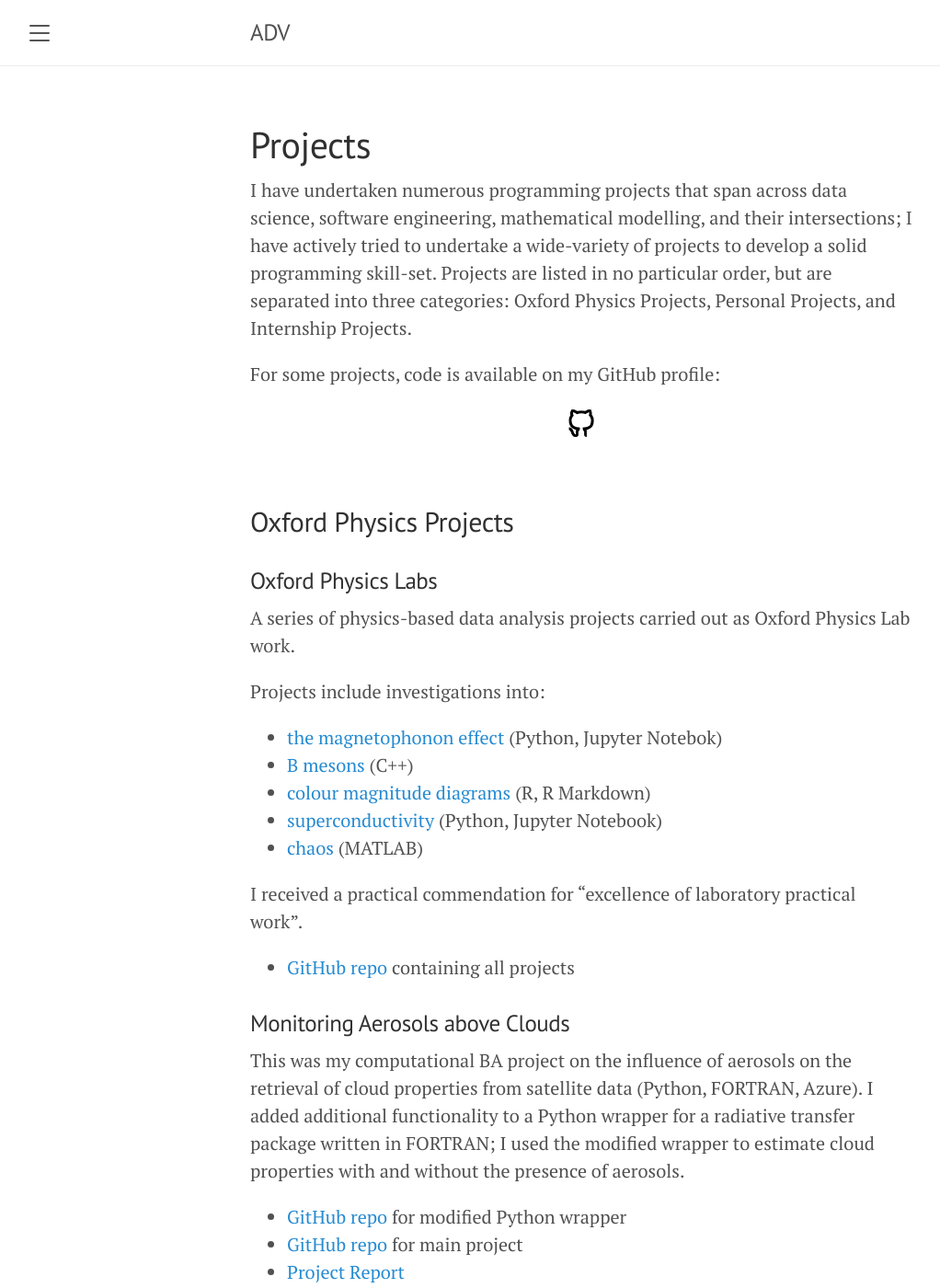
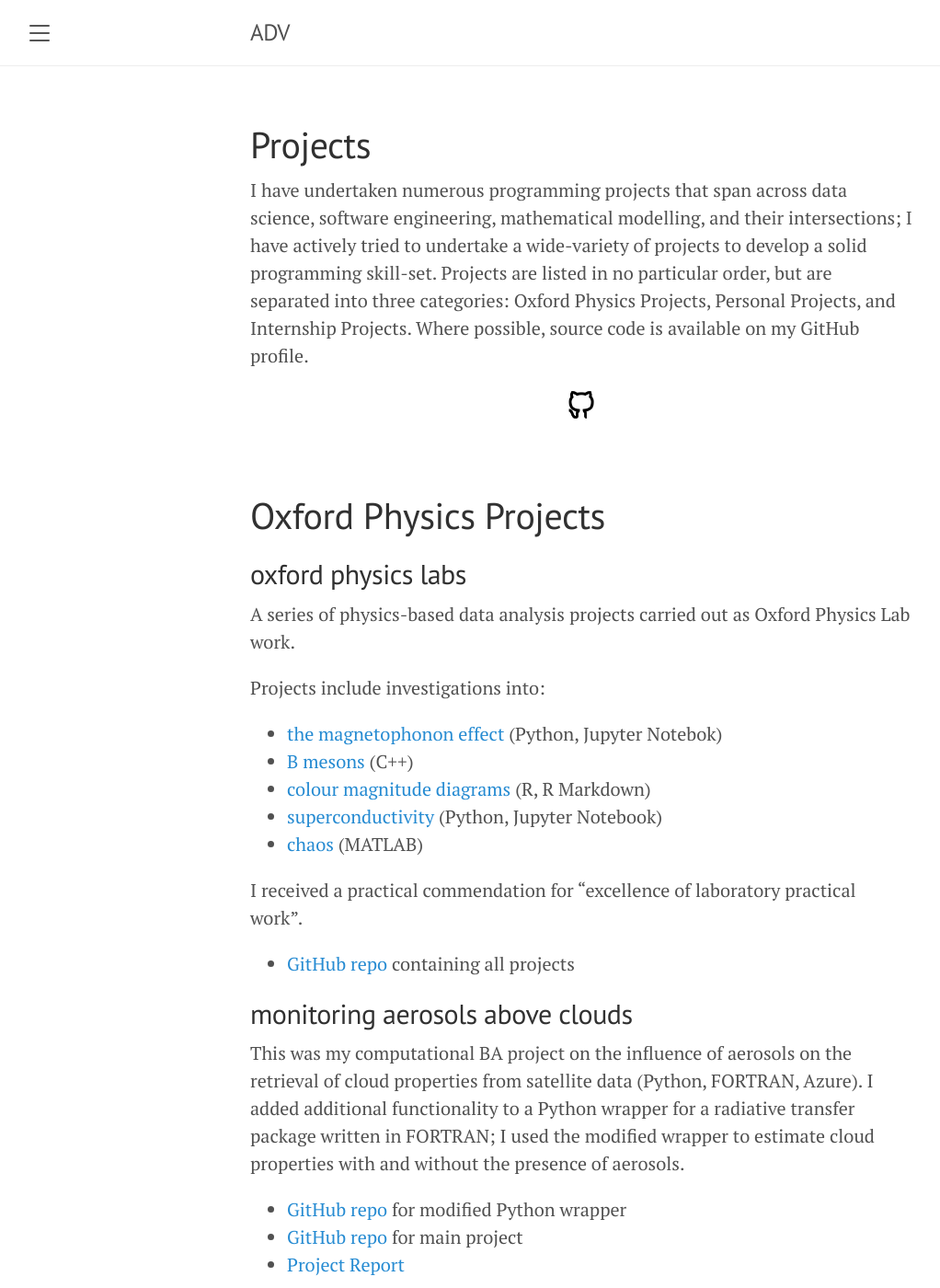
Before and after one commit to a5v/personal-website, a Jekyll site: the page built from projects.markdown, in a window 1280 px wide and 1400 px high. Shown: the whole window at 92% size, without its empty margins (8-1030 px from the left). Built offline with Jekyll 4.4.1, drawn with Linux system fonts in a browser that asks for light colours; some of the changed text lies outside the part shown.

Commit message:
reformat projects page

```diff
--- a/projects.markdown
+++ b/projects.markdown
@@ -4,9 +4,7 @@ title: Projects
 permalink: /projects/
 ---
 
-I have undertaken numerous programming projects that span across data science, software engineering, mathematical modelling, and their intersections; I have actively tried to undertake a wide-variety of projects to develop a solid programming skill-set. Projects are listed in no particular order, but are separated into three categories: Oxford Physics Projects, Personal Projects, and Internship Projects.
-
-For some projects, code is available on my GitHub profile:
+I have undertaken numerous programming projects that span across data science, software engineering, mathematical modelling, and their intersections; I have actively tried to undertake a wide-variety of projects to develop a solid programming skill-set. Projects are listed in no particular order, but are separated into three categories: Oxford Physics Projects, Personal Projects, and Internship Projects. Where possible, source code is available on my GitHub profile.
 
 <center>
   <div style="width:5%;text-align:center;">
@@ -16,9 +14,9 @@ For some projects, code is available on my GitHub profile:
 
 <br>
 
-## Oxford Physics Projects
+# Oxford Physics Projects
 
-### Oxford Physics Labs
+## oxford physics labs
 
 A series of physics-based data analysis projects carried out as Oxford Physics Lab work.
 
@@ -33,7 +31,7 @@ I received a practical commendation for "excellence of laboratory practical work
 
 - [GitHub repo](https://github.com/a5v/oxford-physics-labs) containing all projects
 
-### Monitoring Aerosols above Clouds
+## monitoring aerosols above clouds
 
 This was my computational BA project on the influence of aerosols on the retrieval of cloud properties from satellite data (Python, FORTRAN, Azure). I added additional functionality to a Python wrapper for a radiative transfer package written in FORTRAN; I used the modified wrapper to estimate cloud properties with and without the presence of aerosols.
 
@@ -41,7 +39,7 @@ This was my computational BA project on the influence of aerosols on the retriev
 - [GitHub repo](https://github.com/a5v/aerosols-above-clouds) for main project
 - [Project Report](https://a5v.github.io/personal-website/assets/files/B8_report.pdf)
 
-### The Drivers of Peak Warming
+## the drivers of peak warming
 
 This is my Masters project where I am carrying out an integrated modelling of the climate and the economy. I have developed a novel iterative mathematical model of interactions between the climate and the economy (Python); I am exploring the impact of key assumptions in a benefit-cost maximisation approach to climate policy on the peak warming achieved and social cost of carbon (Jupyter Notebook). My project is being supervised by Professor Hannah Christensen, Professor Myles Allen, and Stuart Jenkins.
 
@@ -49,9 +47,9 @@ This is my Masters project where I am carrying out an integrated modelling of th
 
 <br>
 
-## Personal Projects
+# Personal Projects
 
-### Jane Street Market Prediction
+## jane street market prediction
 
 This is a Kaggle competition, where I decided to apply deep learning techniques that I learnt through online resources. I built a neural network, with TensorFlow backend, that predicts whether a stock market trade should be executed from a set of anonymised features (Python, Keras, Pandas). I was awarded a [bronze medal](https://www.kaggle.com/maxpower742) in the Kaggle competition.
 
@@ -60,11 +58,11 @@ This is a Kaggle competition, where I decided to apply deep learning techniques
 >
 > -- <cite> Niels Bohr <cite>
 
-### Talent Tracker
+## talent tracker
 
 This was a LawTech Hackathon at Barclays Eagle Labs, where my team developed a web application for trainee lawyers to manage workflow and develop emotional intelligence using natural language processing chatbot (HTML/CSS, Javascript, IBM Watson Assistant). We were awarded 2nd place at the Hackathon.
 
-### Porfolio Website
+## porfolio website
 
 This website was created using GitHub pages with Jekyll.
 
@@ -72,27 +70,27 @@ This website was created using GitHub pages with Jekyll.
 
 <br>
 
-## Internship Projects
+# Internship Projects
 
-### Computational Particle Physics
+## computational particle physics
 
 In Summer 2019, I spent six weeks at the University of Birmingham as a Computational Particle Physics research intern. Here I simulated particle interactions in a spherical detector, using Monte Carlo methods, and statistically analysed experimental data (C++, Geant4, ROOT) and presented my findings to the research group on a weekly basis (LaTeX). I was supervised by Professor Kostas Nikolopoulos.
 
 - [Project Reflections](https://a5v.github.io/personal-website/assets/files/UoB_reflective_diary.pdf)
 
-### Modelling the Global Fossil Fuel Supply Chain Network
+## modelling the global fossil fuel supply chain network
 
 In Summer 2020, I spent six weeks as a data science intern at the Oxford Martin School doing research regarding the Economics of Sustainability. Here I implemented cutting-edge community detection algorithms on the global fossil fuel supply chain modelled as a min-cost flow network (Python, C++, GeoPandas).
 
 - [GitHub repo](https://github.com/Lkruitwagen/global-fossil-fuel-supply-chain)
 - [Project Report](https://a5v.github.io/personal-website/assets/files/UoO_report.pdf)
 
-### Serverless Slack App for Onboarding
+## serverless slack app for onboarding
 
 In Summer 2021, I spent two months as a Junior Consultant at Good Machine Ltd working with the 'client' of TNG Technology Consulting GmbH. Here I designed and implemented a serverless Slack application to improve the onboarding experience for new employees with interactive questions (Python, AWS CDK). This included the administration of a NoSQL database for storing user information, permissions, questions, and results (DynamoDB).
 
 - [Internship Certificate](https://a5v.github.io/personal-website/assets/files/good_machine_internship_certificate.pdf)
 
-### PowerPoint Ghostwriter
+## powerpoint ghostwriter
 
 In Autumn 2022, I spent two months as a software engineering intern at the TNG Technology Consulting GmbH. Here I Incorporated NLP transformer models, to generate text and images, into a 'PowerPoint Ghostwriter' that uses AI to compose and deliver a presentation on a given topic (JavaScript, GPT-3, DALL·E 2). In addition, I helped develop a web application using Svelte to facilitate interacting with the 'PowerPoint Ghostwriter' (HTML, CSS).
```
